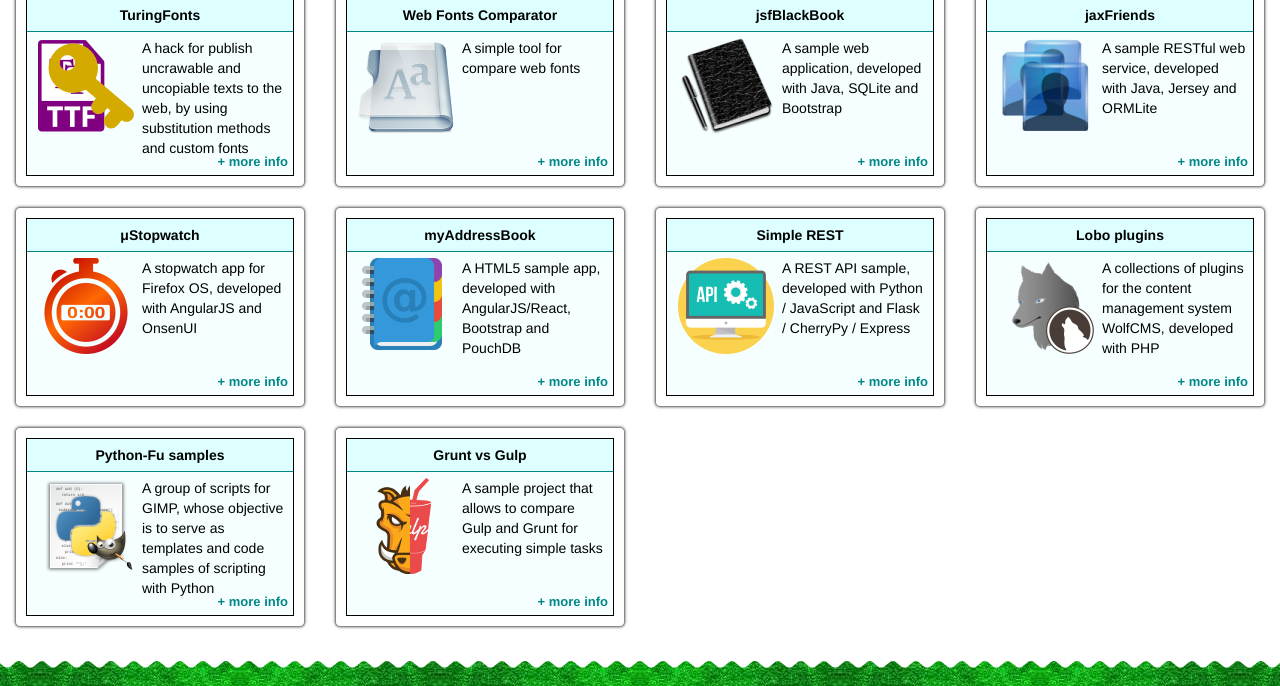
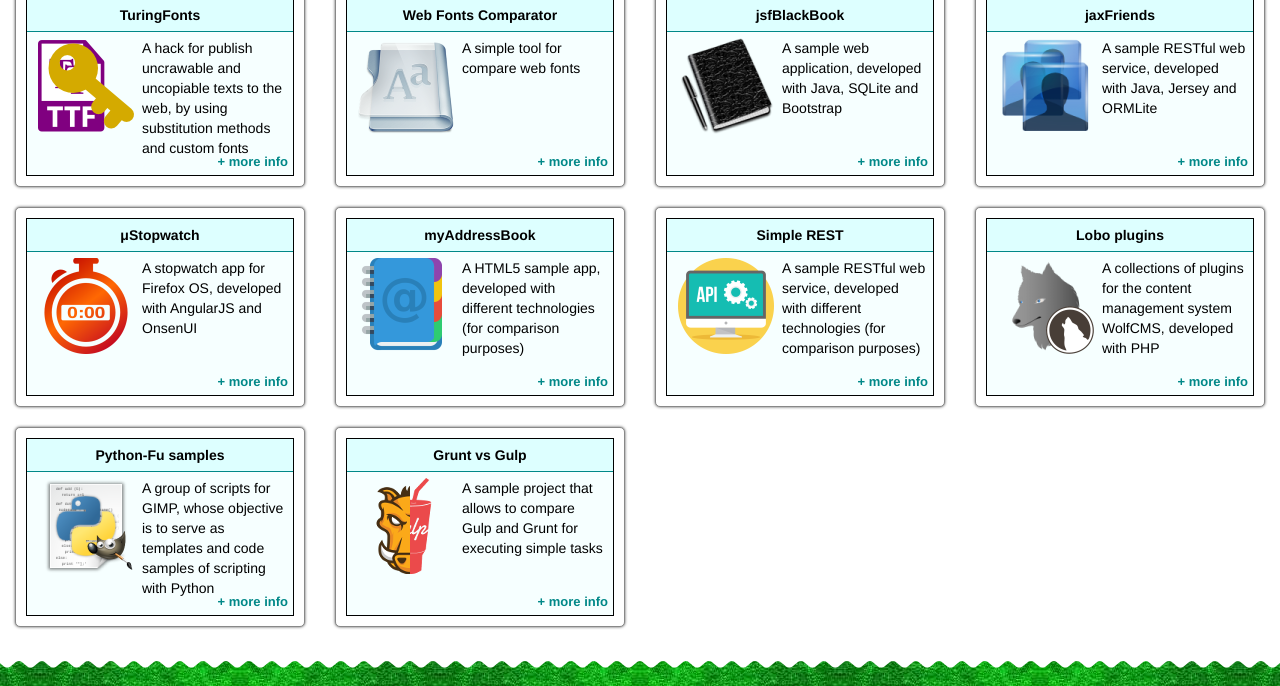
Before and after one commit to jfmdev/jfmdev.github.io, a Jekyll site: the page built from index.html, in a window 1280 px wide and 900 px high, scrolled down 2604 px, cut to the strip 0-686 px from the top of the window. Built offline with Jekyll 4.4.1, drawn with Linux system fonts in a browser that asks for light colours; some web fonts are replaced.

Commit message:
Update descriptions

```diff
--- a/_data/projects.json
+++ b/_data/projects.json
@@ -181,7 +181,7 @@
     {
         "id": "my-addressbook",
         "name" : "myAddressBook",
-        "introduction" : "A HTML5 sample app, developed with AngularJS/React, Bootstrap and PouchDB",
+        "introduction" : "A HTML5 sample app, developed with different technologies (for comparison purposes)",
         "description" : "<p>myAddressBook is an address book application, developed as a sample for developers which want to learn how to code HTML5 apps.</p>",
         "type": "misc",
         "icon" : "img/codelab/address_book.png",
@@ -200,8 +200,8 @@
     {
         "id": "simple-rest",
         "name" : "Simple REST",
-        "introduction" : "A REST API sample, developed with Python / JavaScript and Flask / CherryPy / Express",
-        "description" : "<p>Simple REST is a sample web application, developed as a sample for developers which want to learn how to code REST APIs.</p>",
+        "introduction" : "A sample RESTful web service, developed with different technologies (for comparison purposes)",
+        "description" : "<p>Simple REST is a web application, developed as a sample for developers which want to learn how to code REST APIs.</p>",
         "type": "misc",
         "icon" : "img/codelab/api.png",
         "links" : [
@@ -212,6 +212,7 @@
             {"name": "JavaScript", "type": "first"},
             {"name": "Flask", "type": "second"},
             {"name": "CherryPy", "type": "second"},
+            {"name": "NodeJS", "type": "second"},
             {"name": "Express", "type": "second"}
         ]
     },
```
